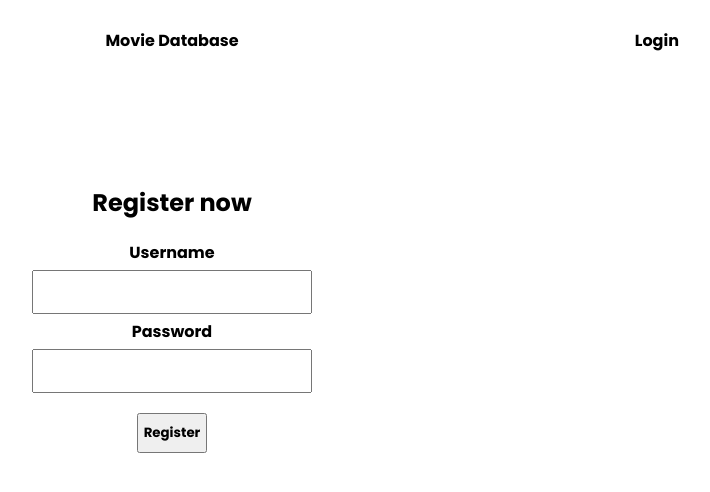
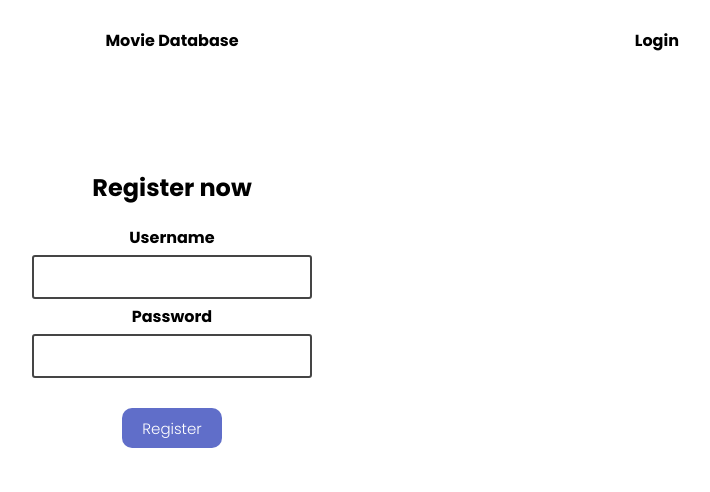
Before and after one commit to hartmann-jonas/movie-db-two, a SvelteKit app: page /register in a window 1280 px wide. Shown: the top 492 px of the page, without its empty margins (468-1178 px from the left). Built offline with nearby package versions, Linux system fonts and the light colour scheme; no server answers.

Commit message:
Fix styling, add loading animation

```diff
--- a/package.json
+++ b/package.json
@@ -35,6 +35,7 @@
 		"@prisma/client": "^4.6.1",
 		"bcrypt": "^5.1.0",
 		"dotenv": "^16.0.3",
-		"prisma": "^4.10.0"
+		"prisma": "^4.10.0",
+		"svelte-awesome": "^3.0.1"
 	}
 }
--- a/src/routes/login/+page.svelte
+++ b/src/routes/login/+page.svelte
@@ -1,13 +1,32 @@
 <script lang="ts">
-    import type { ActionData } from './$types'
+	  import { enhance } from '$app/forms';
+    import type { ActionData } from './$types';
+    import Icon from 'svelte-awesome';
+    import spinner from 'svelte-awesome/icons/spinner';
 
     export let form: ActionData
+
+    let signin = false
+    let scale = 3;
   </script>
 
   <section>
     <h1>Login</h1>
 
-    <form action="?/login" method="POST">
+    {#if signin}
+      <h4>Signing in</h4>
+      <br>
+      <Icon data={spinner} pulse {scale} />
+    {:else}
+      <form use:enhance={({})=>{
+      signin = true
+      return async ({result, update}) => {
+        if(result.type!="redirect") {
+          signin = false
+        }
+        update()
+      }
+    }} action="?/login" method="POST">
       <div>
         <h4>Username</h4>
         <input id="username" name="username" type="text" required />
@@ -34,6 +53,7 @@
         </p>
       </div>
     </form>
+    {/if}
   </section>
 
 
@@ -42,7 +62,7 @@
       margin: auto;
         margin-top: 90px;
         text-align: center;
-        width: 50%;
+        width: 80%;
     }
 
     section h1 {
@@ -62,6 +82,8 @@
         padding: 10px;
         border: 2px solid rgb(69, 69, 69);
         border-radius: 3px;
+        min-width: 200px;
+        max-width: 500px
     }
 
     input:focus {
--- a/src/routes/register/+page.svelte
+++ b/src/routes/register/+page.svelte
@@ -30,9 +30,10 @@
 
 <style>
     section {
-        padding: 15px;
+      margin: auto;
         margin-top: 90px;
         text-align: center;
+        width: 80%;
     }
 
     section h1 {
@@ -42,12 +43,24 @@
     input {
         margin: 5px;
         padding: 10px;
+        border: 2px solid rgb(69, 69, 69);
+        border-radius: 3px;
+        min-width: 200px;
+        max-width: 500px
+    }
+
+    input:focus {
+      border: 2px solid rgb(96, 110, 201);
     }
 
     button {
-        width: 70px;
+        width: 100px;
         height: 40px;
-        margin: 15px;
-        font-weight: bold;
+        margin: 25px;
+        font-size: 15px;
+        background: rgb(96, 110, 201);
+        color: white;
+        border: none;
+        border-radius: 10px;
     }
 </style>
```
Also changed, not shown: 1 other file (tests, documents, lock files or other folders).
